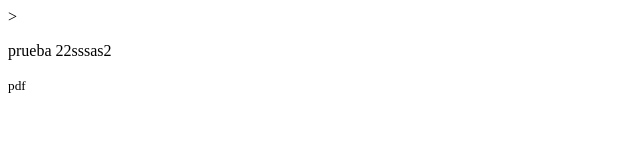
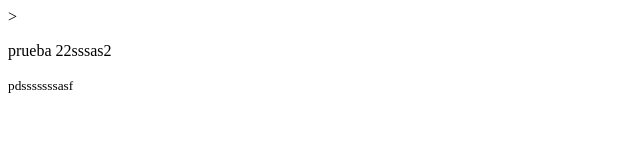
Before and after one commit to Marcos-MMatos/test-repositorio, a plain HTML site: page index.html in a window 1280 px wide. Shown: the full height of the page, 0-640 px from the left. Drawn offline with Linux system fonts and the light colour scheme.

Commit message:
cambnio5

```diff
--- a/index.html
+++ b/index.html
@@ -7,6 +7,6 @@
 </head>
 <body>
     ><p>prueba 22sssas2</p>
-    <small>pdf</small>
+    <small>pdsssssssasf</small>
 </body>
 </html>
```
